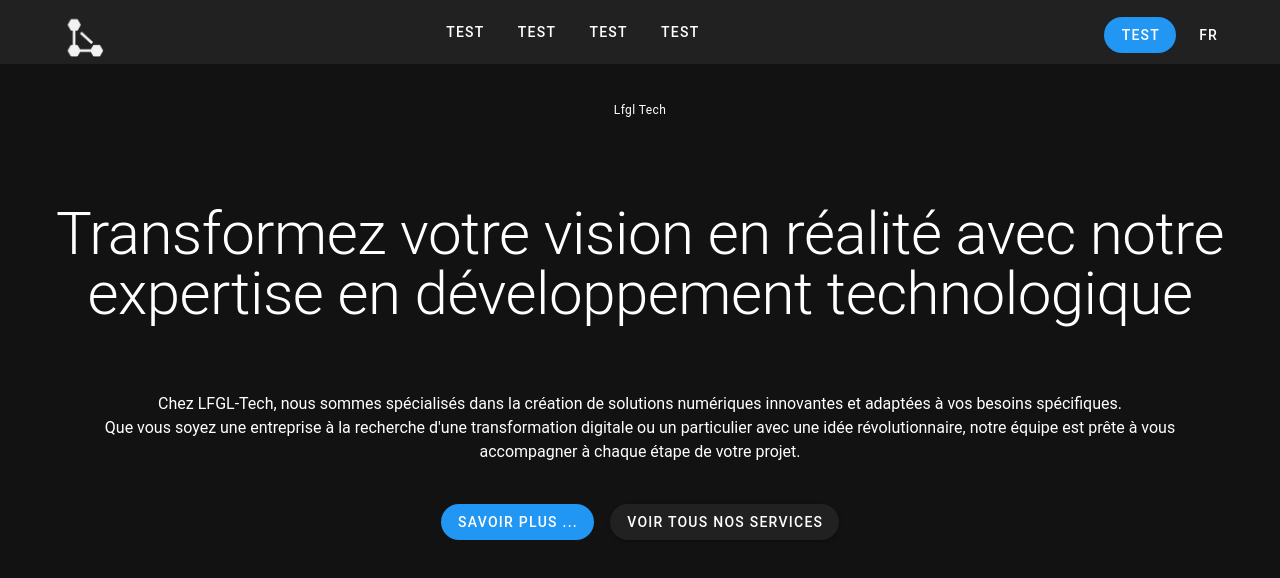
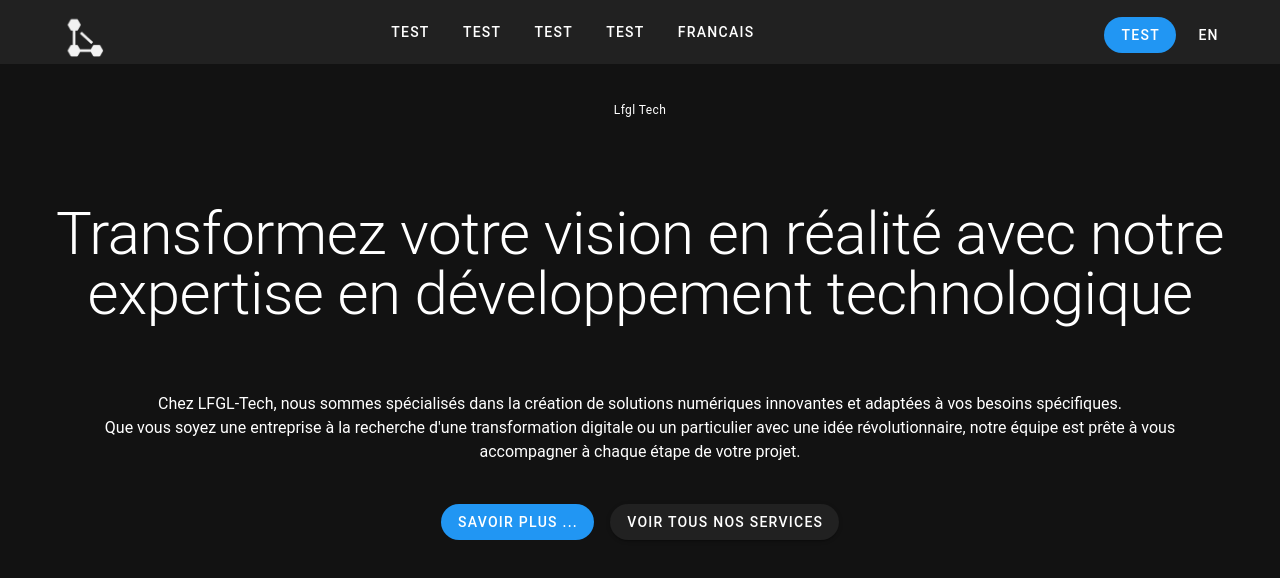
Before and after one commit to Pira019/lfgl-tech-01, a Vue app: page / in a window 1280 px wide. Shown: the top 578 px of the page. Built offline with nearby package versions, Linux system fonts and the light colour scheme.

Commit message:
Add menu

```diff
--- a/package.json
+++ b/package.json
@@ -12,7 +12,7 @@
     "core-js": "^3.37.1",
     "roboto-fontface": "*",
     "vue": "^3.4.31",
-    "vue-i18n": "^8.28.2",
+    "vue-i18n": "^9.14.0",
     "vuetify": "^3.6.11"
   },
   "devDependencies": {
--- a/src/components/BaseMenu.vue
+++ b/src/components/BaseMenu.vue
@@ -14,6 +14,7 @@
             <v-btn>test</v-btn>
             <v-btn>test</v-btn>
             <v-btn>test</v-btn>
+            <v-btn>{{ $t('test')}}</v-btn>
           </template>
         </v-toolbar-items>
         <v-spacer/>
--- a/src/components/BaseMenuLang.vue
+++ b/src/components/BaseMenuLang.vue
@@ -1,9 +1,34 @@
 <template>
-<v-btn>FR</v-btn>
+  <v-btn @click="toggleLanguage" :title="laguageTitle">{{ selectedLanguage }} </v-btn>
 </template>
 
 <script>
-export default{
+export default {
+  created() {
+    this.initializeLanguage()
+  },
+  data() {
+    return {
+      selectedLanguage: this.$i18n.locale
+    }
+  },
+  methods: {
+    initializeLanguage() {
+      this.selectedLanguage = this.selectedLanguage === "en" ? "fr" : "en"
+    },
+
+    toggleLanguage() {
+      this.$i18n.locale = this.selectedLanguage;
+      localStorage.setItem("lang", this.selectedLanguage)
+      this.initializeLanguage()
+    }
+  },
+
+  computed: {
+    laguageTitle() {
+      return this.selectedLanguage === "en" ? "English" : "Français"
+    }
+  }
 
 }
 </script>
--- /dev/null
+++ b/src/locale/en.json
@@ -0,0 +1,3 @@
+{
+    "test" : "English"
+}
--- /dev/null
+++ b/src/locale/fr.json
@@ -0,0 +1,3 @@
+{
+    "test" : "francais"
+}
--- a/src/main.js
+++ b/src/main.js
@@ -7,14 +7,32 @@
 // Plugins
 import { registerPlugins } from '@/plugins'
 
+//lang
+
+import fr from './locale/fr.json'
+import en from './locale/en.json'
+
 // Components
 import App from './App.vue'
 
 // Composables
 import { createApp } from 'vue'
+import { createI18n } from 'vue-i18n'
 
 const app = createApp(App)
 
+// Retrieve stored language or default to 'en'
+const storedLang = localStorage.getItem('lang') || 'fr'
+
+const i18n = createI18n({
+    lagacy : false,
+    locale : storedLang,
+    messages : {
+      en : en,
+      fr : fr
+    }
+})
+
 registerPlugins(app)
 
-app.mount('#app')
+app.use(i18n).mount('#app')
```
Also changed, not shown: 1 other file (tests, documents, lock files or other folders).
